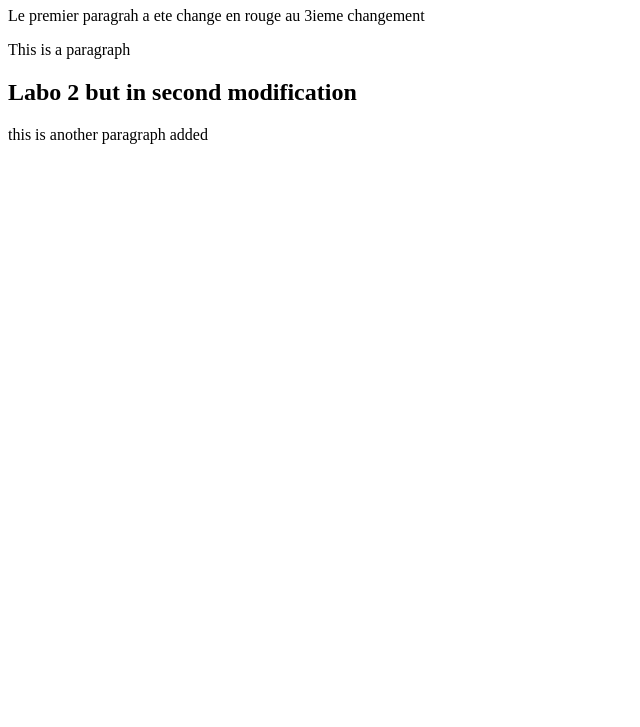
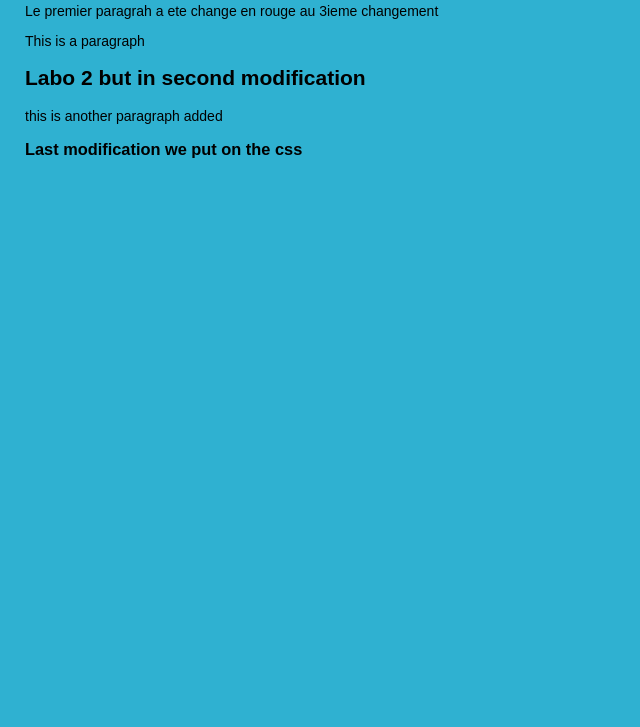
Before and after one commit to AlakazimAlakazam/Labo1, a plain HTML site: page index.html in a window 1280 px wide. Shown: the part 73-800 px from the top of the page, without its empty margins (0-640 px from the left). Drawn offline with Linux system fonts and the light colour scheme.

Commit message:
final edit mixing CSS et HTML

```diff
--- a/index.css
+++ b/index.css
@@ -1,3 +1,10 @@
 h1{
     color: red;
 }
+
+body{
+    margin: 25px;
+    background-color: rgb(47, 177, 209);
+    font-family: Arial, sans-serif;
+    font-size: 14px;
+}
--- a/index.html
+++ b/index.html
@@ -4,6 +4,7 @@
     <meta charset="UTF-8">
     <meta http-equiv="X-UA-Compatible" content="IE=edge">
     <meta name="viewport" content="width=device-width, initial-scale=1.0">
+    <link rel ="stylesheet" href="index.css" />
     <title>Document</title>
 </head>
 <body>
@@ -12,5 +13,6 @@
     <p>This is a paragraph</p>
     <h2>Labo 2 but in second modification</h2>
     <p>this is another paragraph added</p>
+    <h3>Last modification we put on the css</h3>
 </body>
 </html>
```
